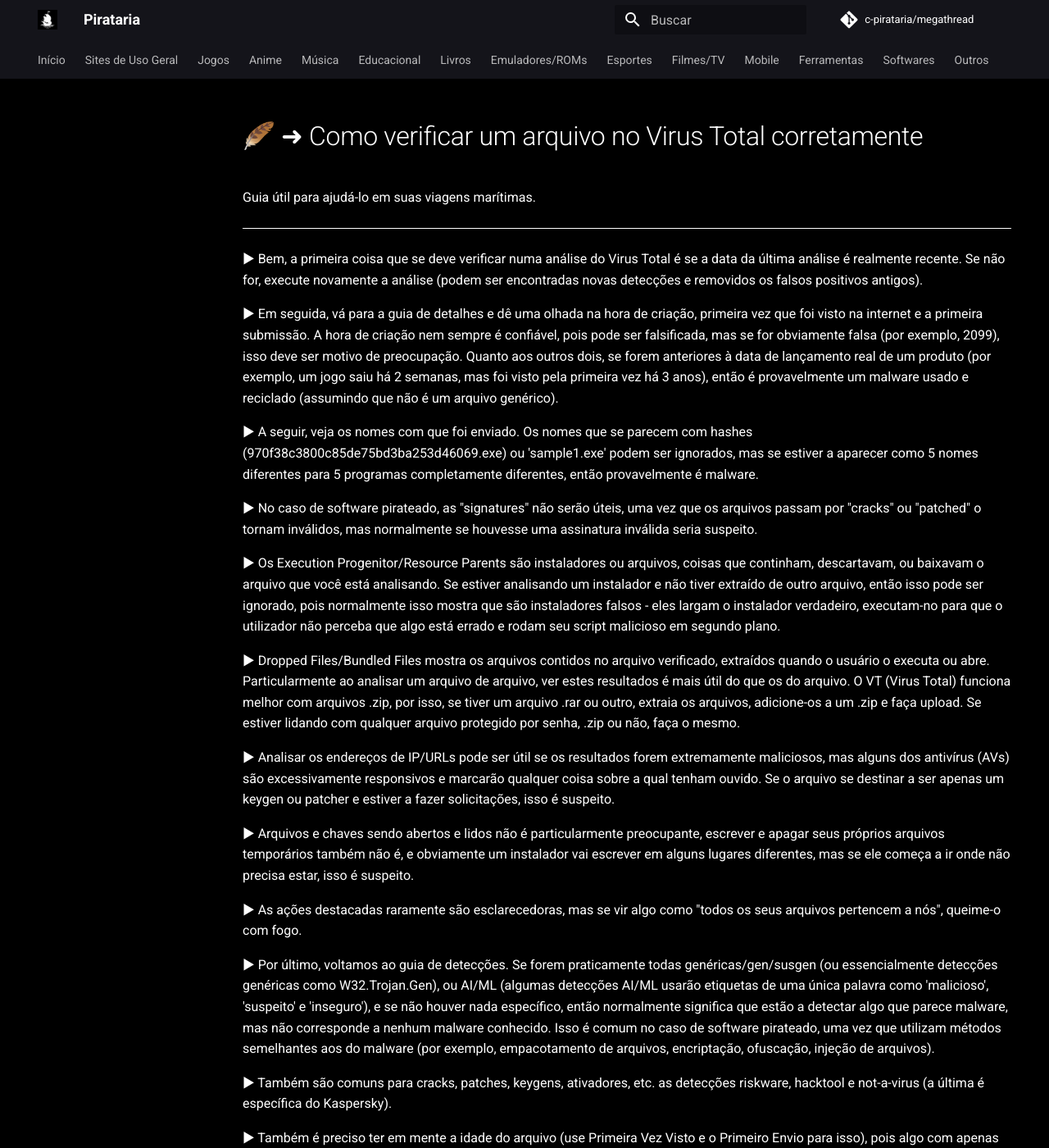
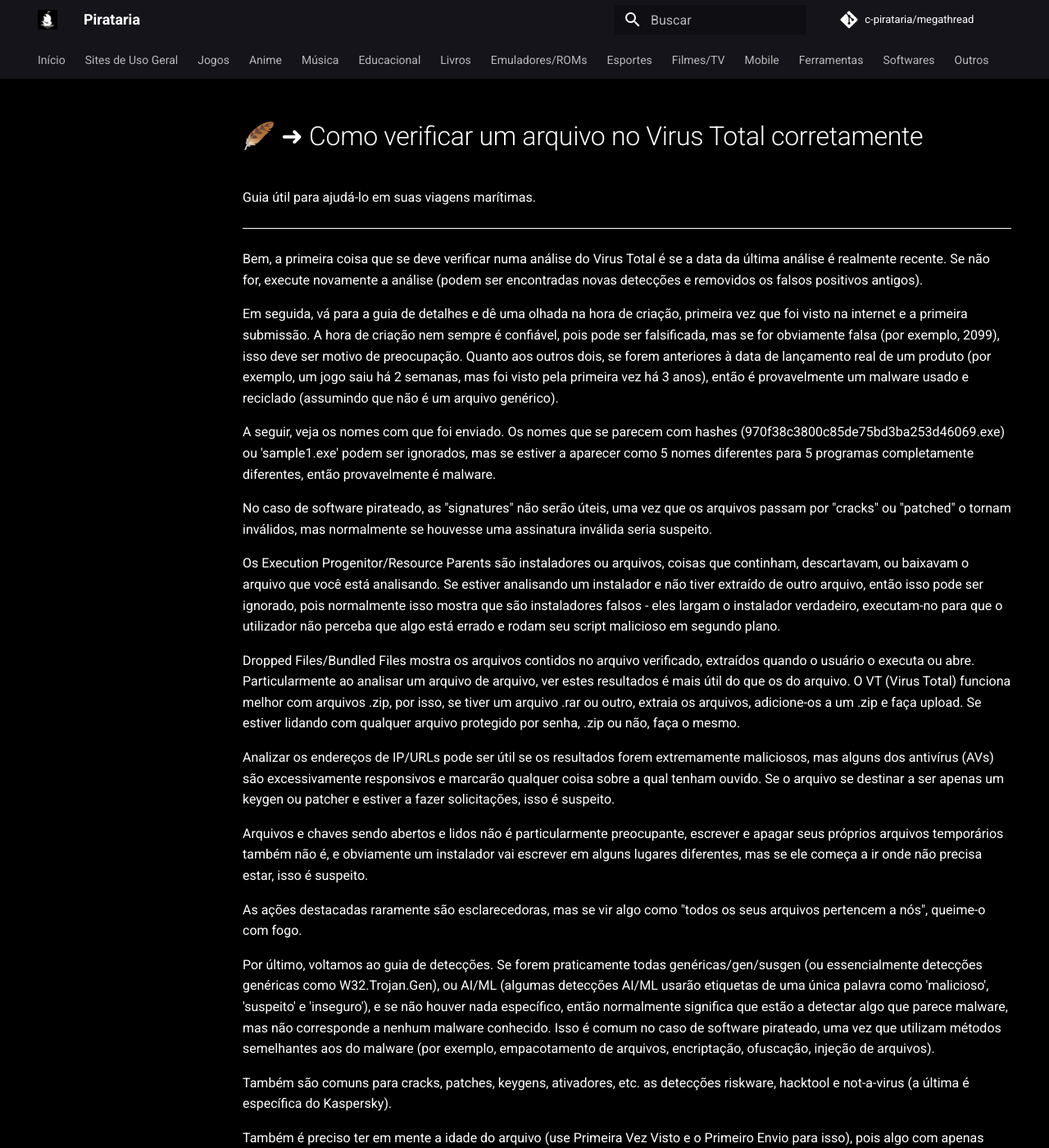
Before and after one commit to piratarialink/megathread_pirata, an MkDocs documentation site: the page built from docs/virustotal.md, in a window 1280 px wide and 1400 px high. Shown: the whole window at 82% size. Built offline with MkDocs 1.6.1 and Material for MkDocs 9.7.7, drawn with Linux system fonts in a browser that asks for light colours; comment, search, counter and statistics services are not loaded; some of the changed text lies outside the part shown.

Commit message:
Update virustotal.md

```diff
--- a/docs/virustotal.md
+++ b/docs/virustotal.md
@@ -3,36 +3,36 @@ Guia útil para ajudá-lo em suas viagens marítimas.
 
 ---
 
-► Bem, a primeira coisa que se deve verificar numa análise do Virus Total é se a data da última análise é realmente recente. Se não for, execute novamente a análise (podem ser encontradas novas detecções e removidos os falsos positivos antigos).
+Bem, a primeira coisa que se deve verificar numa análise do Virus Total é se a data da última análise é realmente recente. Se não for, execute novamente a análise (podem ser encontradas novas detecções e removidos os falsos positivos antigos).
 
-► Em seguida, vá para a guia de detalhes e dê uma olhada na hora de criação, primeira vez que foi visto na internet e a primeira submissão. A hora de criação nem sempre é confiável, pois pode ser falsificada, mas se for obviamente falsa (por exemplo, 2099), isso deve ser motivo de preocupação. Quanto aos outros dois, se forem anteriores à data de lançamento real de um produto (por exemplo, um jogo saiu há 2 semanas, mas foi visto pela primeira vez há 3 anos), então é provavelmente um malware usado e reciclado (assumindo que não é um arquivo genérico).
+Em seguida, vá para a guia de detalhes e dê uma olhada na hora de criação, primeira vez que foi visto na internet e a primeira submissão. A hora de criação nem sempre é confiável, pois pode ser falsificada, mas se for obviamente falsa (por exemplo, 2099), isso deve ser motivo de preocupação. Quanto aos outros dois, se forem anteriores à data de lançamento real de um produto (por exemplo, um jogo saiu há 2 semanas, mas foi visto pela primeira vez há 3 anos), então é provavelmente um malware usado e reciclado (assumindo que não é um arquivo genérico).
 
-► A seguir, veja os nomes com que foi enviado. Os nomes que se parecem com hashes (970f38c3800c85de75bd3ba253d46069.exe) ou 'sample1.exe' podem ser ignorados, mas se estiver a aparecer como 5 nomes diferentes para 5 programas completamente diferentes, então provavelmente é malware.
+A seguir, veja os nomes com que foi enviado. Os nomes que se parecem com hashes (970f38c3800c85de75bd3ba253d46069.exe) ou 'sample1.exe' podem ser ignorados, mas se estiver a aparecer como 5 nomes diferentes para 5 programas completamente diferentes, então provavelmente é malware.
 
-► No caso de software pirateado, as "signatures" não serão úteis, uma vez que os arquivos passam por "cracks" ou "patched" o tornam inválidos, mas normalmente se houvesse uma assinatura inválida seria suspeito.
+No caso de software pirateado, as "signatures" não serão úteis, uma vez que os arquivos passam por "cracks" ou "patched" o tornam inválidos, mas normalmente se houvesse uma assinatura inválida seria suspeito.
 
-► Os Execution Progenitor/Resource Parents são instaladores ou arquivos, coisas que continham, descartavam, ou baixavam o arquivo que você está analisando. Se estiver analisando um instalador e não tiver extraído de outro arquivo, então isso pode ser ignorado, pois normalmente isso mostra que são instaladores falsos - eles largam o instalador verdadeiro, executam-no para que o utilizador não perceba que algo está errado e rodam seu script malicioso em segundo plano.
+Os Execution Progenitor/Resource Parents são instaladores ou arquivos, coisas que continham, descartavam, ou baixavam o arquivo que você está analisando. Se estiver analisando um instalador e não tiver extraído de outro arquivo, então isso pode ser ignorado, pois normalmente isso mostra que são instaladores falsos - eles largam o instalador verdadeiro, executam-no para que o utilizador não perceba que algo está errado e rodam seu script malicioso em segundo plano.
 
-► Dropped Files/Bundled Files mostra os arquivos contidos no arquivo verificado, extraídos quando o usuário o executa ou abre. Particularmente ao analisar um arquivo de arquivo, ver estes resultados é mais útil do que os do arquivo. O VT (Virus Total) funciona melhor com arquivos .zip, por isso, se tiver um arquivo .rar ou outro, extraia os arquivos, adicione-os a um .zip e faça upload. Se estiver lidando com qualquer arquivo protegido por senha, .zip ou não, faça o mesmo.
+Dropped Files/Bundled Files mostra os arquivos contidos no arquivo verificado, extraídos quando o usuário o executa ou abre. Particularmente ao analisar um arquivo de arquivo, ver estes resultados é mais útil do que os do arquivo. O VT (Virus Total) funciona melhor com arquivos .zip, por isso, se tiver um arquivo .rar ou outro, extraia os arquivos, adicione-os a um .zip e faça upload. Se estiver lidando com qualquer arquivo protegido por senha, .zip ou não, faça o mesmo.
 
-► Analisar os endereços de IP/URLs pode ser útil se os resultados forem extremamente maliciosos, mas alguns dos antivírus (AVs) são excessivamente responsivos e marcarão qualquer coisa sobre a qual tenham ouvido. Se o arquivo se destinar a ser apenas um keygen ou patcher e estiver a fazer solicitações, isso é suspeito.
+Analizar os endereços de IP/URLs pode ser útil se os resultados forem extremamente maliciosos, mas alguns dos antivírus (AVs) são excessivamente responsivos e marcarão qualquer coisa sobre a qual tenham ouvido. Se o arquivo se destinar a ser apenas um keygen ou patcher e estiver a fazer solicitações, isso é suspeito.
 
-► Arquivos e chaves sendo abertos e lidos não é particularmente preocupante, escrever e apagar seus próprios arquivos temporários também não é, e obviamente um instalador vai escrever em alguns lugares diferentes, mas se ele começa a ir onde não precisa estar, isso é suspeito.
+Arquivos e chaves sendo abertos e lidos não é particularmente preocupante, escrever e apagar seus próprios arquivos temporários também não é, e obviamente um instalador vai escrever em alguns lugares diferentes, mas se ele começa a ir onde não precisa estar, isso é suspeito.
 
-► As ações destacadas raramente são esclarecedoras, mas se vir algo como "todos os seus arquivos pertencem a nós", queime-o com fogo.
+As ações destacadas raramente são esclarecedoras, mas se vir algo como "todos os seus arquivos pertencem a nós", queime-o com fogo.
 
-► Por último, voltamos ao guia de detecções. Se forem praticamente todas genéricas/gen/susgen (ou essencialmente detecções genéricas como W32.Trojan.Gen), ou AI/ML (algumas detecções AI/ML usarão etiquetas de uma única palavra como 'malicioso', 'suspeito' e 'inseguro'), e se não houver nada específico, então normalmente significa que estão a detectar algo que parece malware, mas não corresponde a nenhum malware conhecido. Isso é comum no caso de software pirateado, uma vez que utilizam métodos semelhantes aos do malware (por exemplo, empacotamento de arquivos, encriptação, ofuscação, injeção de arquivos).
+Por último, voltamos ao guia de detecções. Se forem praticamente todas genéricas/gen/susgen (ou essencialmente detecções genéricas como W32.Trojan.Gen), ou AI/ML (algumas detecções AI/ML usarão etiquetas de uma única palavra como 'malicioso', 'suspeito' e 'inseguro'), e se não houver nada específico, então normalmente significa que estão a detectar algo que parece malware, mas não corresponde a nenhum malware conhecido. Isso é comum no caso de software pirateado, uma vez que utilizam métodos semelhantes aos do malware (por exemplo, empacotamento de arquivos, encriptação, ofuscação, injeção de arquivos).
 
-► Também são comuns para cracks, patches, keygens, ativadores, etc. as detecções riskware, hacktool e not-a-virus (a última é específica do Kaspersky).
+Também são comuns para cracks, patches, keygens, ativadores, etc. as detecções riskware, hacktool e not-a-virus (a última é específica do Kaspersky).
 
-► Também é preciso ter em mente a idade do arquivo (use Primeira Vez Visto e o Primeiro Envio para isso), pois algo com apenas algumas horas há alguns dias provavelmente não terá muitas detecções precisas, enquanto qualquer coisa com mais de algumas semanas deverá ter. Lidando com um arquivo de 2 anos como este, se for apenas o acima mencionado, provavelmente está tudo bem.
+Também é preciso ter em mente a idade do arquivo (use Primeira Vez Visto e o Primeiro Envio para isso), pois algo com apenas algumas horas há alguns dias provavelmente não terá muitas detecções precisas, enquanto qualquer coisa com mais de algumas semanas deverá ter. Lidando com um arquivo de 2 anos como este, se for apenas o acima mencionado, provavelmente está tudo bem.
 
-► Se houver várias detecções específicas semelhantes, é nessa altura que deve ficar preocupado.
+Se houver várias detecções específicas semelhantes, é nessa altura que deve ficar preocupado.
 
-► Espero que isso ajude.
+Espero que isso ajude.
 
-► Não é tão simples como "se tiver < 5 detecções, provavelmente está bem".
+Não é tão simples como "se tiver < 5 detecções, provavelmente está bem".
 
-* Esse guia é baseado em um comentário feito no r/Piracy pelo usuário: u/ilike2burn e traduzido por [u/Heus-Sueh](https://tesseract.lemmy.eco.br/u/Heus_Sueh@lemmy.dbzer0.com)
+➜ Esse guia é baseado em um comentário feito no [r/Piracy](https://reddit.com/r/Piracy) pelo usuário: [u/ilike2burn](https://reddit.com/u/ilike2burn) e traduzido por [u/Heus-Sueh](https://tesseract.lemmy.eco.br/u/Heus_Sueh@lemmy.dbzer0.com).
 
 ---
```
